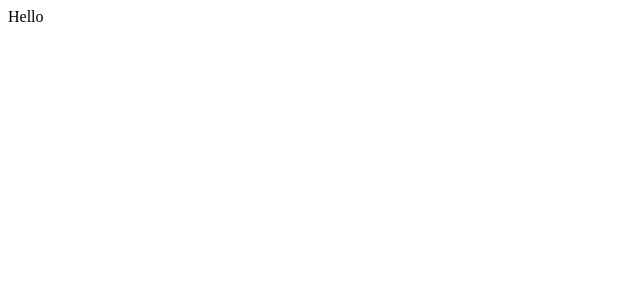
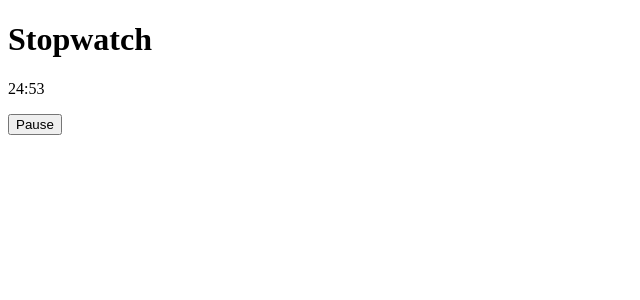
Before and after one commit to amritanandsingh/Paradoma-Tracker, a React (Create React App) app in the folder frontend/: page / in a window 1280 px wide. Shown: the top 300 px of the page, without its empty margins (0-640 px from the left). Built offline with nearby package versions, Linux system fonts and the light colour scheme.

Commit message:
adding stopwatch
25-minute stopwatch that automatically stops. It displays the remaining time in the format MM:SS and provides a button to start or pause the timer.

```diff
--- a/frontend/src/App.js
+++ b/frontend/src/App.js
@@ -1,9 +1,7 @@
-
+import Stopwatch from "./components/stopwatch";
 function App() {
   return (
-    <div>
-      Hello
-    </div>
+    <Stopwatch/>
   );
 }
 
--- /dev/null
+++ b/frontend/src/components/stopwatch.js
@@ -0,0 +1,40 @@
+import React, { useState, useEffect } from 'react';
+
+const Stopwatch = () => {
+  const [seconds, setSeconds] = useState(1500); // 25 minutes in seconds
+  const [isActive, setIsActive] = useState(true);
+
+  useEffect(() => {
+    let interval;
+
+    if (isActive && seconds > 0) {
+      interval = setInterval(() => {
+        setSeconds((prevSeconds) => prevSeconds - 1);
+      }, 1000);
+    } else {
+      clearInterval(interval);
+    }
+
+    return () => clearInterval(interval);
+  }, [isActive, seconds]);
+
+  const formatTime = (time) => {
+    const minutes = Math.floor(time / 60);
+    const remainingSeconds = time % 60;
+    return `${String(minutes).padStart(2, '0')}:${String(remainingSeconds).padStart(2, '0')}`;
+  };
+
+  const toggleTimer = () => {
+    setIsActive(!isActive);
+  };
+
+  return (
+    <div>
+      <h1>Stopwatch</h1>
+      <p>{formatTime(seconds)}</p>
+      <button onClick={toggleTimer}>{isActive ? 'Pause' : 'Start'}</button>
+    </div>
+  );
+};
+
+export default Stopwatch;
```
